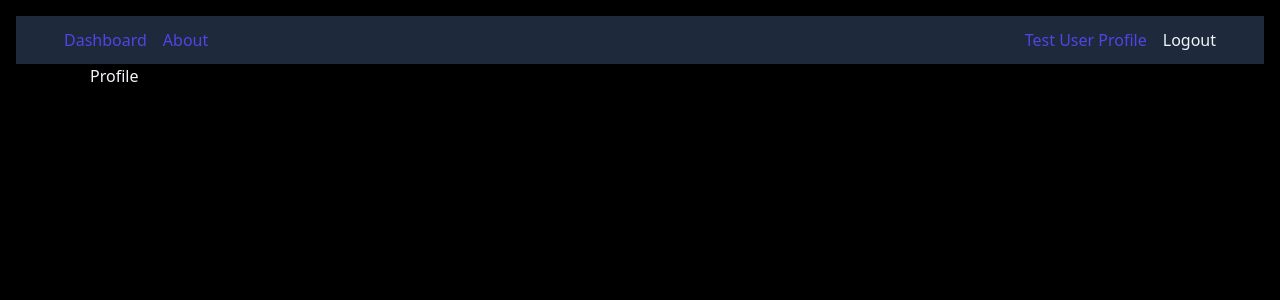
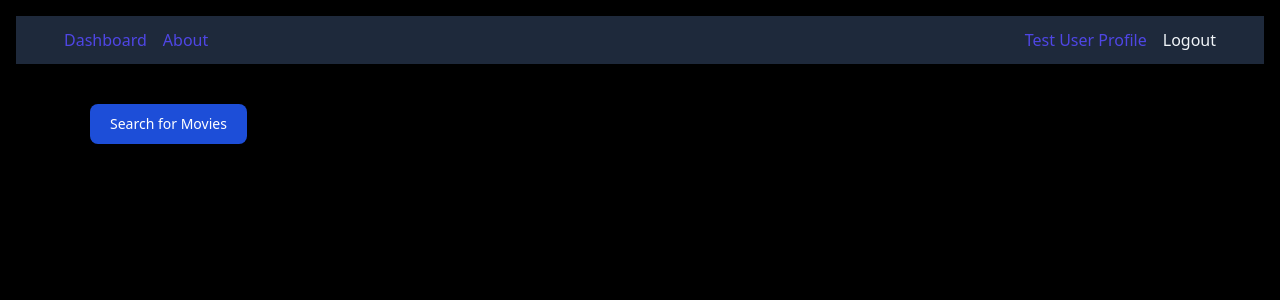
Before and after one commit to Shockrates/BootCampProject, a React (Vite) app in the folder client/: page / in a window 1280 px wide. Both pictures are taken after a click on the button "Sign in a Test User (no need for credentials)". Shown: the top 300 px of the page. Built offline with nearby package versions, Linux system fonts and the light colour scheme.

Commit message:
Writing Modal

```diff
--- a/client/src/components/Profile/Profile.jsx
+++ b/client/src/components/Profile/Profile.jsx
@@ -1,8 +1,12 @@
 import React from 'react'
+import MovieSearch from '../Tests/MovieSearch/MovieSearch'
 
 const Profile = () => {
   return (
-    <div>Profile</div>
+    <div>
+      <MovieSearch />
+    </div>
+
   )
 }
 
--- a/client/src/components/Tests/MovieSearch/MovieSearch.jsx
+++ b/client/src/components/Tests/MovieSearch/MovieSearch.jsx
@@ -1,11 +1,28 @@
-import React from 'react'
+import React, { useState } from 'react'
 import MovieSearchModal from './MovieSearchModal'
 
 const MovieSearch = () => {
+
+  const [modalOpen, setModalOpen] = useState(false)
   return (
-    <div>
-      <MovieSearchModal />
-      Search for Movies
+    <div className='movie-search'>
+
+
+      <button className='btn btn-open' onClick={() => setModalOpen(true)}>Search for Movies</button>
+      {modalOpen && (
+        <MovieSearchModal>
+          <h3>Enter a movie title</h3>
+          <form action="" method="post">
+            <div className="movie-search-input flex">
+              <label htmlFor="movieTitle"></label>
+              <input type="text" name='movieTitle' />
+              <button type="submit" className='modal-btn'>Search</button>
+            </div>
+
+          </form>
+        </MovieSearchModal>
+      )}
+
     </div>
   )
 }
--- a/client/src/components/Tests/MovieSearch/MovieSearchModal.jsx
+++ b/client/src/components/Tests/MovieSearch/MovieSearchModal.jsx
@@ -1,6 +1,6 @@
 import React from 'react'
 
-const MovieSearchModal = () => {
+const MovieSearchModal = ({ children }) => {
     return (
         <div className='modal-container'>
             <div className="modal">
@@ -8,15 +8,7 @@ const MovieSearchModal = () => {
                     <p className="close">&times;</p>
                 </div>
                 <div className="modal-content">
-                    <h3>Enter a movie title</h3>
-                    <form action="" method="post">
-                        <div className="movie-search-input flex">
-                            <label htmlFor="movieTitle"></label>
-                            <input type="text" name='movieTitle' />
-                            <button type="submit" className='modal-btn'>Search</button>
-                        </div>
-
-                    </form>
+                    {children}
                 </div>
                 <div className="modal-footer"></div>
             </div>
--- a/client/src/index.css
+++ b/client/src/index.css
@@ -262,7 +262,16 @@ button:focus {
   @apply font-semibold text-indigo-400 hover:text-indigo-300;
 }
 
+/* Movie Search*/
+.movie-search {
+  @apply mt-10
+}
+
 /*Modal*/
+.btn-open {
+  @apply text-white bg-blue-700 hover:bg-blue-800 focus:ring-4 focus:ring-blue-300 font-medium rounded-lg text-sm px-5 py-2.5 me-2 mb-2 dark:bg-blue-600 dark:hover:bg-blue-700 focus:outline-none dark:focus:ring-blue-800
+}
+
 .modal-container {
   @apply fixed left-0 top-0 w-full h-full flex items-center justify-center bg-black/50
 }
@@ -272,5 +281,21 @@ button:focus {
 }
 
 .modal-btn {
-  @apply border-none bg-green-700 px-2 py-6 rounded-md cursor-pointer shadow-slate-100 text-base
+  @apply border-none bg-green-700 px-8 py-2 mx-6 rounded-md cursor-pointer shadow-slate-100 text-base
 }
+
+.modal-header {
+  @apply flex justify-end
+}
+
+.close {
+  @apply cursor-pointer text-3xl;
+}
+
+.modal-content {
+  @apply mb-8
+}
+
+.modal-footer {
+  @apply flex justify-evenly
+}
```
